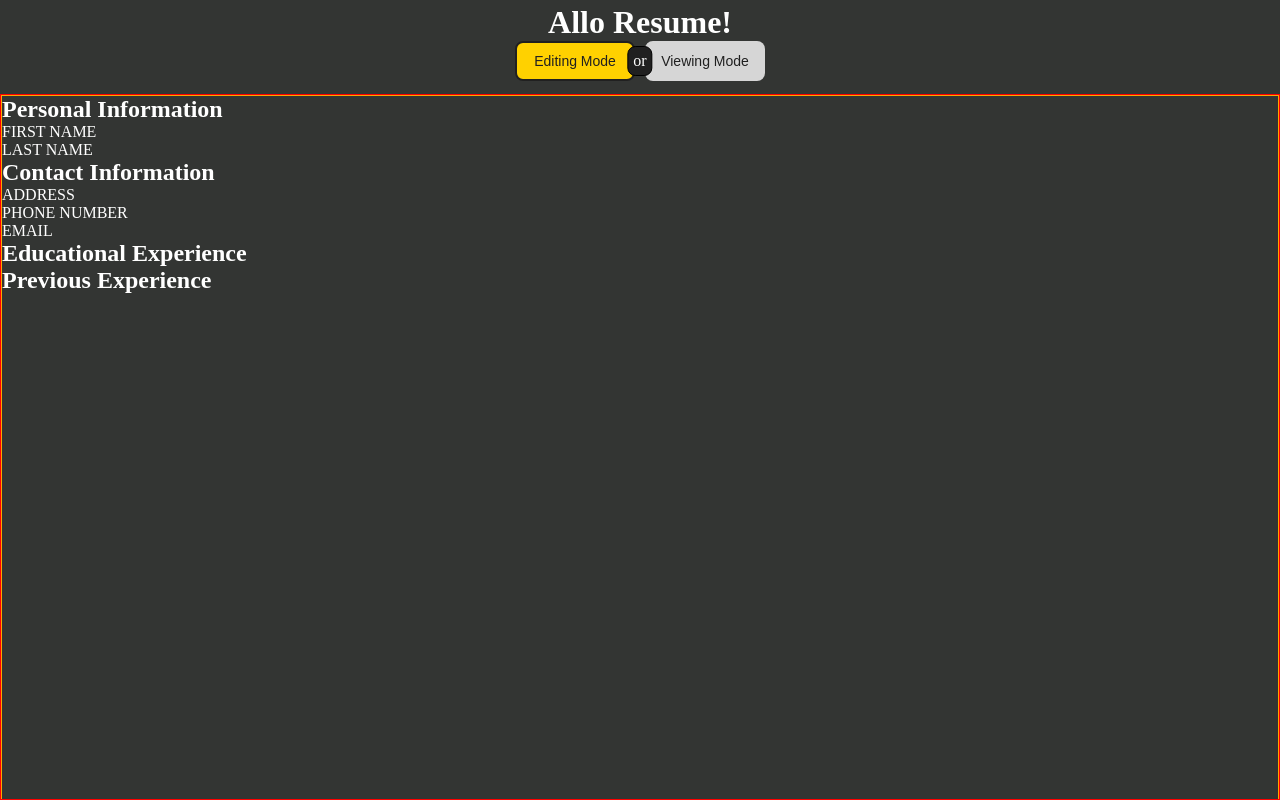
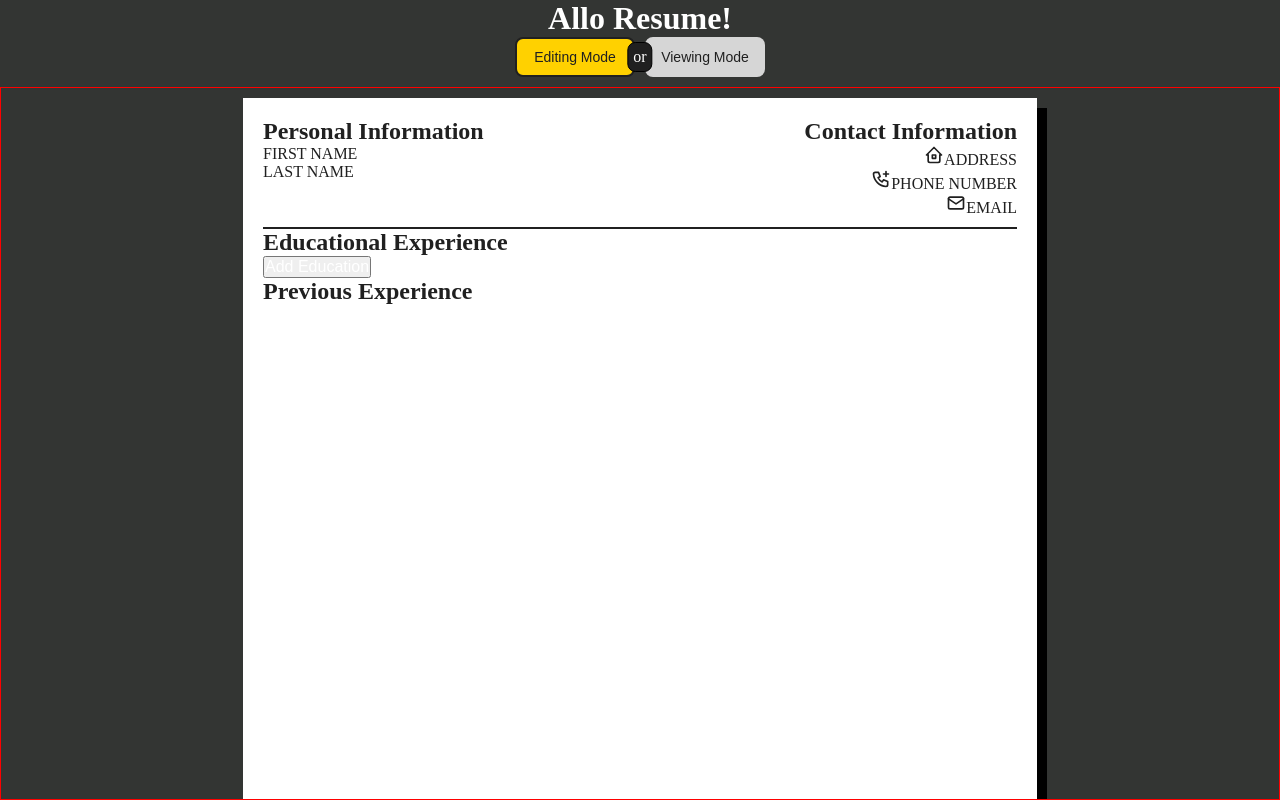
Before and after one commit to AmesburyArcher/cv-app, a React (Create React App) app: page / in a window 1280 px wide. Built offline with nearby package versions, Linux system fonts and the light colour scheme.

Commit message:
working on education info

```diff
--- a/src/components/Resume.js
+++ b/src/components/Resume.js
@@ -7,6 +7,8 @@ export default function Resume() {
   const [addy, setAddy] = useState("");
   const [phone, setPhone] = useState("");
   const [email, setEmail] = useState("");
+
+  const [education, setEducation] = useState([]);
 
   function handleFirstName(e) {
     setFirstName(e.target.value);
@@ -31,6 +33,7 @@ export default function Resume() {
   return (
     <div className="resume__container">
       <div className="resume">
+        <div className="upper__resume">
           <PersonalInfo
             first={firstName}
             handleFirstName={handleFirstName}
@@ -45,7 +48,8 @@ export default function Resume() {
             email={email}
             handleEmail={handleEmail}
           />
-        <EducationInfo />
+        </div>
+        <EducationInfo education={education} setEducation={setEducation} />
         <ExperienceInfo />
       </div>
     </div>
@@ -143,6 +147,25 @@ function ContactInfo({
             setEditAddy(true);
           }}
         >
+          {
+            <svg
+              xmlns="http://www.w3.org/2000/svg"
+              class="icon icon-addy"
+              width="20"
+              height="20"
+              viewBox="0 0 24 24"
+              stroke-width="2"
+              stroke="currentColor"
+              fill="none"
+              stroke-linecap="round"
+              stroke-linejoin="round"
+            >
+              <path stroke="none" d="M0 0h24v24H0z" fill="none"></path>
+              <path d="M5 12l-2 0l9 -9l9 9l-2 0"></path>
+              <path d="M5 12v7a2 2 0 0 0 2 2h10a2 2 0 0 0 2 -2v-7"></path>
+              <path d="M10 12h4v4h-4z"></path>
+            </svg>
+          }
           {addy === "" ? "ADDRESS" : addy}
         </div>
       ) : (
@@ -173,6 +196,25 @@ function ContactInfo({
             setEditPhone(true);
           }}
         >
+          {" "}
+          {
+            <svg
+              xmlns="http://www.w3.org/2000/svg"
+              class="icon icon-phone"
+              width="20"
+              height="20"
+              viewBox="0 0 24 24"
+              stroke-width="2"
+              stroke="currentColor"
+              fill="none"
+              stroke-linecap="round"
+              stroke-linejoin="round"
+            >
+              <path stroke="none" d="M0 0h24v24H0z" fill="none"></path>
+              <path d="M5 4h4l2 5l-2.5 1.5a11 11 0 0 0 5 5l1.5 -2.5l5 2v4a2 2 0 0 1 -2 2a16 16 0 0 1 -15 -15a2 2 0 0 1 2 -2"></path>
+              <path d="M15 6h6m-3 -3v6"></path>
+            </svg>
+          }
           {phone === "" ? "PHONE NUMBER" : phone}
         </div>
       ) : (
@@ -203,6 +245,25 @@ function ContactInfo({
             setEditEmail(true);
           }}
         >
+          {" "}
+          {
+            <svg
+              xmlns="http://www.w3.org/2000/svg"
+              class="icon icon-tabler icon-tabler-mail"
+              width="20"
+              height="20"
+              viewBox="0 0 24 24"
+              stroke-width="2"
+              stroke="currentColor"
+              fill="none"
+              stroke-linecap="round"
+              stroke-linejoin="round"
+            >
+              <path stroke="none" d="M0 0h24v24H0z" fill="none"></path>
+              <path d="M3 7a2 2 0 0 1 2 -2h14a2 2 0 0 1 2 2v10a2 2 0 0 1 -2 2h-14a2 2 0 0 1 -2 -2v-10z"></path>
+              <path d="M3 7l9 6l9 -6"></path>
+            </svg>
+          }
           {email === "" ? "EMAIL" : email}
         </div>
       ) : (
@@ -230,11 +291,135 @@ function ContactInfo({
   );
 }
 
-function EducationInfo() {
+function EducationInfo({ education, setEducation }) {
+  const [editing, setEditing] = useState(false);
+
+  const [eductionObj, setEducationObj] = useState({});
+
+  const handleChange = function (which, value) {
+    switch (which) {
+      case "name":
+        setEducationObj({
+          ...eductionObj,
+          name: value,
+        });
+        break;
+
+      case "city":
+        setEducationObj({
+          ...eductionObj,
+          city: value,
+        });
+        break;
+
+      case "date":
+        setEducationObj({
+          ...eductionObj,
+          date: value,
+        });
+        break;
+
+      case "degree":
+        setEducationObj({
+          ...eductionObj,
+          degree: value,
+        });
+        break;
+
+      case "info":
+        setEducationObj({
+          ...eductionObj,
+          info: value,
+        });
+        break;
+    }
+  };
+
+  const displayEducation = function () {
+    const educationList = education.map((educ) => {
+      return (
+        <div className="education__entry">
+          <div className="education__name">{educ.name}</div>
+          <div className="education__city">{educ.city}</div>
+          <div className="education__date">{educ.date}</div>
+          <div className="education__degree">{educ.degree}</div>
+          <div className="education__info">{educ.info}</div>
+        </div>
+      );
+    });
+    return <ul>{educationList}</ul>;
+  };
+
   return (
     <section className="education__info__container">
       <h2 className="education__info__title">Educational Experience</h2>
-      <div></div>
+      <div>
+        {education.length > 0 ? displayEducation() : ""}
+        {editing === false ? (
+          <button
+            onClick={function () {
+              setEditing(true);
+            }}
+          >
+            Add Education
+          </button>
+        ) : (
+          <form
+            className="education__info__form"
+            onSubmit={function (e) {
+              e.preventDefault();
+              setEducation([...education, eductionObj]);
+              setEditing(false);
+              setEducationObj({});
+            }}
+          >
+            <input
+              type="text"
+              placeholder="Simon Fraser University"
+              onChange={function (e) {
+                handleChange("name", e.target.value);
+              }}
+            ></input>
+            <input
+              type="text"
+              placeholder="Burnaby, BC"
+              onChange={function (e) {
+                handleChange("city", e.target.value);
+              }}
+            ></input>
+            <input
+              type="text"
+              placeholder="2016-2023"
+              onChange={function (e) {
+                handleChange("date", e.target.value);
+              }}
+            ></input>
+            <input
+              type="text"
+              placeholder="Bachelor of Science Majoring in Computer Science"
+              onChange={function (e) {
+                handleChange("degree", e.target.value);
+              }}
+            ></input>
+            <textarea
+              placeholder="Interesting information about your experience, keep it short!"
+              onChange={function (e) {
+                handleChange("info", e.target.value);
+              }}
+            ></textarea>
+            <button>Submit</button>
+            <button
+              type="button"
+              onClick={function () {
+                setEditing(false);
+                setEducationObj({});
+              }}
+            >
+              Cancel
+            </button>
+          </form>
+        )}
+      </div>
     </section>
   );
 }
--- a/src/styles/App.css
+++ b/src/styles/App.css
@@ -105,13 +105,41 @@ button {
 
 .resume__container {
   border: 1px solid red;
+  padding: 1rem;
   width: 100vw;
+  display: flex;
+  justify-content: center;
   flex: 1 1 auto;
 
   overflow: scroll;
 }
 
 .resume {
-  border: 1px solid orange;
-  height: 1000px;
+  height: 1123px;
+  width: 794px;
+  padding: 2rem;
+  overflow: scroll;
+
+  background-color: white;
+  color: var(--colour--dark);
+  box-shadow: 10px 10px 0px rgb(0, 0, 0, 1);
 }
+
+.upper__resume {
+  display: flex;
+  justify-content: space-between;
+  border-bottom: 2px solid var(--colour--dark);
+  padding-bottom: 1rem;
+}
+
+.contact__info__container {
+  display: flex;
+  flex-direction: column;
+  align-items: flex-end;
+  justify-content: center;
+}
+
+.contact__info__container > div:hover,
+.personal__info__container > div:hover {
+  cursor: pointer;
+}
```
Lines whose indentation alone changed are shown as unchanged.
